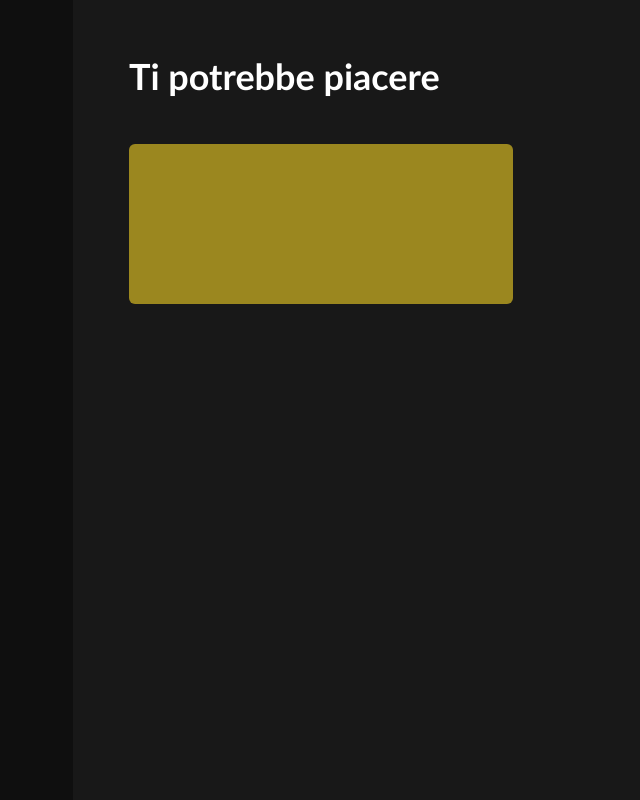
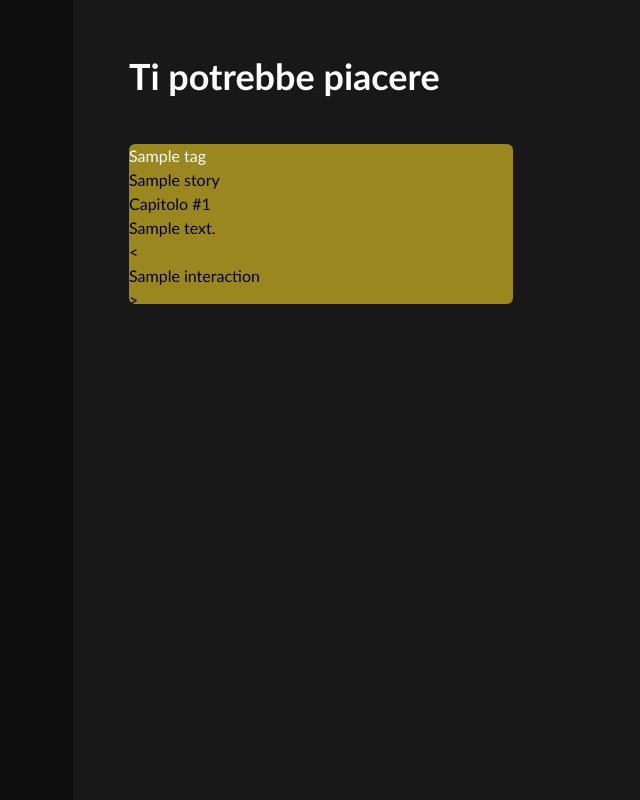
Before and after one commit to albedim/loscuentos, a FastAPI app: template app/view/templates/index.html in a window 1280 px wide. Shown: the whole page, without its empty margins (215-855 px from the left). Run offline with FastAPI, Linux system fonts and the light colour scheme; the template is opened without the code that fills it: most values are stand-ins (such as "Sample title", 1, 10 or a date in 2020).

Commit message:
Add files via upload

```diff
--- a/app/view/templates/index.html
+++ b/app/view/templates/index.html
@@ -7,6 +7,10 @@
   <style>
     .background{
         background-color: #181818;
+    }
+
+    .background1{
+        background-color: red;
     }
 
     .menu{
@@ -34,7 +38,21 @@
           {% for item in stories %}
             <div class="p-4 pl-0">
               <div class="story rounded-md w-96 h-40">
-
+                <div class="gap-1 flex">
+                  {% for tag in item["tags"] %}
+                    <div style="background1 p-1">
+                      <p class="text-white">{{ tag.name }}</p>
+                    </div>
+                  {% endfor %}
+                </div>
+                <h2>{{ item["story"].name }}</h2>
+                <p>Capitolo #{{ item["chapter"].chapter_id }}</p>
+                <p>{{ item["chapter"].content }}</p>
+                <div>
+                  <button><</button>
+                  <p>{{ item["interaction"] }}</p>
+                  <button>></button>
+                </div>
               </div>
             </div>
           {% endfor %}
```
